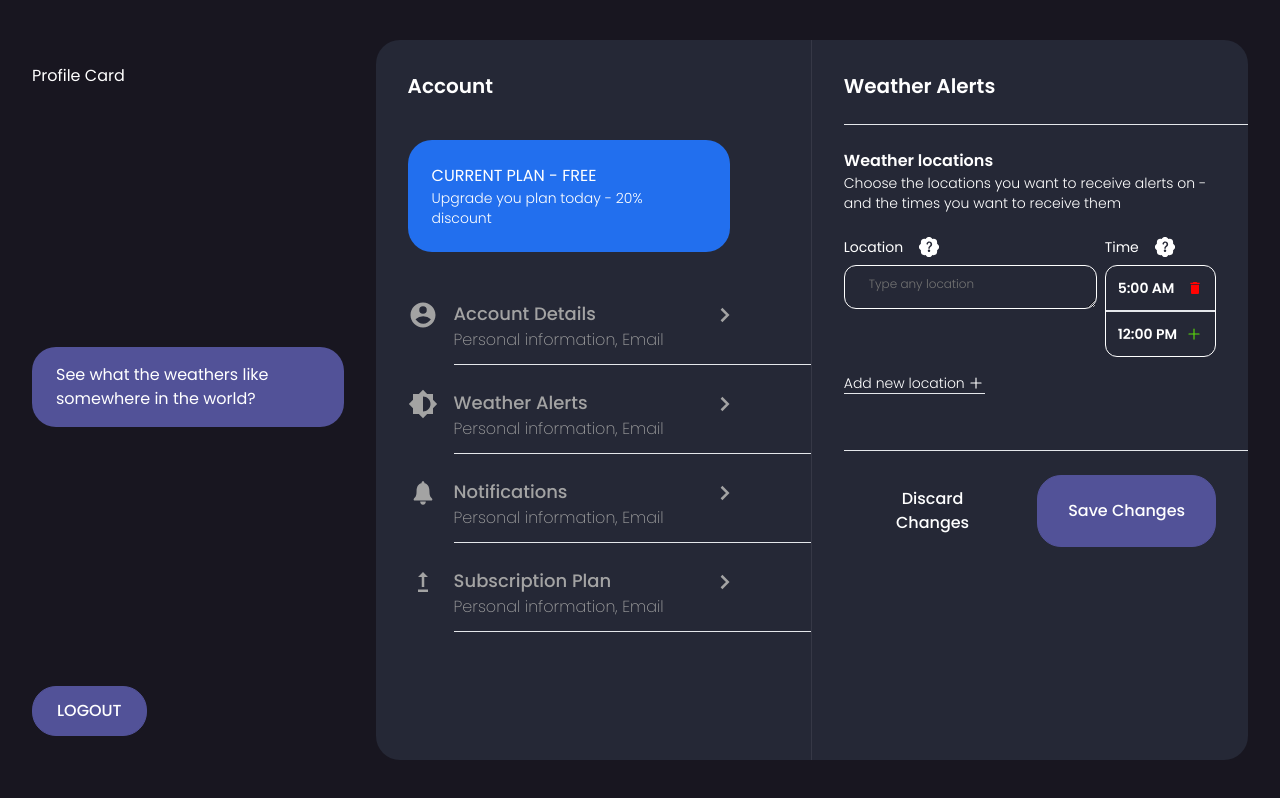
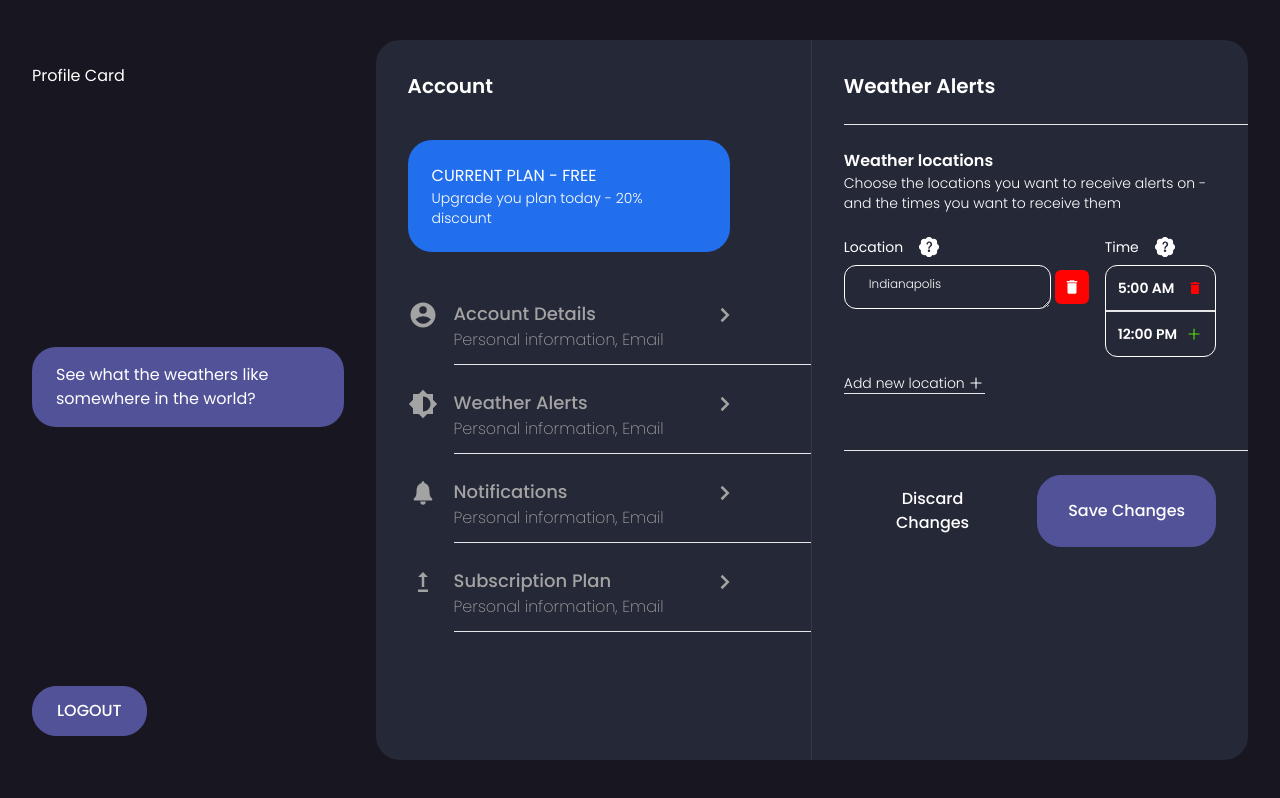
Before and after one commit to codedcontent/weather-buddy, a Next.js app: page /account/weather-alerts in a window 1280 px wide. Built offline with nearby package versions, Linux system fonts and the light colour scheme; no server answers; sample sign-in values are in the browser's storage.

Commit message:
User can now add and delete weather alerts from the UI

```diff
--- a/src/app/account/layout.tsx
+++ b/src/app/account/layout.tsx
@@ -8,6 +8,7 @@ import UpgradePlanCard from "@/components/UpgradePlanCard";
 import AccountOptions from "@/components/accountOptions/AccountOptions";
 import { useRouter } from "next/navigation";
 import Loader from "@/components/Loader";
+import { WeatherAlertsProvider } from "@/context/WeatherAlertsProvider";
 
 type AccountLayoutProps = {
   children: React.ReactNode;
@@ -29,7 +30,7 @@ const AccountLayout: React.FC<AccountLayoutProps> = ({ children }) => {
     return <Loader variant="page" />;
 
   return (
-    <main className="w-screen h-screen bg-wb-bgColor text-white flex items-center">
+    <main className="w-screen h-screen bg-wb-bgColor text-white flex items-center overflow-hidden">
       {/* Quick info and actions view */}
       <div className="w-[30%] h-full px-8 py-16 flex flex-col justify-between items-start">
         <h1>Profile Card</h1>
@@ -50,6 +51,7 @@ const AccountLayout: React.FC<AccountLayoutProps> = ({ children }) => {
         </div>
       </div>
 
+      {/* Fixed Account Layout Section */}
       <section className="w-[70%] h-[90%] bg-wb-boardColor rounded-3xl mr-8">
         {/* Fixed Account Layout UI */}
         <div className="flex w-full h-full">
@@ -67,7 +69,11 @@ const AccountLayout: React.FC<AccountLayoutProps> = ({ children }) => {
             </div>
           </div>
 
-          <div className="w-1/2 py-8 relative">{children}</div>
+          <WeatherAlertsProvider>
+            <div className="w-1/2 py-8 relative h-full overflow-y-scroll">
+              {children}
+            </div>
+          </WeatherAlertsProvider>
         </div>
       </section>
     </main>
--- a/src/app/account/weather-alerts/page.tsx
+++ b/src/app/account/weather-alerts/page.tsx
@@ -1,16 +1,16 @@
 "use client";
 
+import React from "react";
 import CustomButton from "@/components/CustomButton";
 import WeatherAlerts from "@/components/weatherAlerts/WeatherAlerts";
-import React from "react";
 
 const WeatherAlertsPage = () => {
   return (
-    <div className="w-full">
+    <div className="w-full h-full">
       {/* Page title */}
       <p className="text-xl font-semibold capitalize px-8">Weather Alerts</p>
 
-      {/* <-- --> */}
+      {/* <-- Border --> */}
       <div className="pl-8 my-6">
         <hr className="border-silver" />
       </div>
--- a/src/components/weatherAlerts/WeatherAlerts.tsx
+++ b/src/components/weatherAlerts/WeatherAlerts.tsx
@@ -1,23 +1,30 @@
-import React from "react";
+import React, { useContext } from "react";
 import { IoAddOutline } from "react-icons/io5";
 import NewWeatherAlert from "./newWeatherAlert/NewWeatherAlert";
+import { WeatherAlertsContext } from "@/context/WeatherAlertsProvider";
 
 const WeatherAlerts = () => {
-  const weatherAlerts = [
-    {
-      id: 1,
-      location: "Indianapolis",
-      times: ["4pm", "5pm"],
-    },
-  ];
+  const { state, dispatch } = useContext(WeatherAlertsContext);
+
+  const addNewWeatherLocation = () => {
+    dispatch({
+      type: "ADD_NEW_LOCATION",
+      payload: {
+        id: state.length + 1,
+      },
+    });
+  };
 
   return (
     <div className="space-y-4">
-      {weatherAlerts.map((weatherAlert) => (
+      {state.map((weatherAlert) => (
         <NewWeatherAlert key={weatherAlert.id} {...weatherAlert} />
       ))}
 
-      <button className="flex gap-0.5 items-center border-b w-max cursor-pointer">
+      <button
+        className="flex gap-0.5 items-center border-b w-max cursor-pointer"
+        onClick={addNewWeatherLocation}
+      >
         <p className="text-sm font-light">Add new location</p>
 
         <IoAddOutline className="text-lg" />
--- a/src/components/weatherAlerts/newWeatherAlert/NewWeatherAlert.tsx
+++ b/src/components/weatherAlerts/newWeatherAlert/NewWeatherAlert.tsx
@@ -3,16 +3,16 @@ import WeatherAlertLocation from "./WeatherAlertLocation";
 import WeatherAlertTimes from "./WeatherAlertTimes";
 
 type WeatherAlertProps = {
-  id: string | number;
+  id: number;
   location: string;
   times: string[];
 };
 
 const NewWeatherAlert = ({ location, times, id }: WeatherAlertProps) => {
   return (
-    <div className="flex gap-2">
-      <WeatherAlertLocation location={location} />
-      <WeatherAlertTimes times={times} />
+    <div className="flex gap-4">
+      <WeatherAlertLocation location={location} id={id} />
+      <WeatherAlertTimes times={times} id={id} />
     </div>
   );
 };
--- a/src/components/weatherAlerts/newWeatherAlert/WeatherAlertLocation.tsx
+++ b/src/components/weatherAlerts/newWeatherAlert/WeatherAlertLocation.tsx
@@ -1,13 +1,40 @@
 "use client";
 
-import React from "react";
+import { WeatherAlertsContext } from "@/context/WeatherAlertsProvider";
+import React, { useContext, useEffect, useState } from "react";
 import { BsFillPatchQuestionFill } from "react-icons/bs";
+import { MdDelete } from "react-icons/md";
 
 type WeatherAlertLocationProps = {
+  id: number;
   location: string;
 };
 
-const WeatherAlertLocation = ({ location }: WeatherAlertLocationProps) => {
+const WeatherAlertLocation = ({ location, id }: WeatherAlertLocationProps) => {
+  const { dispatch } = useContext(WeatherAlertsContext);
+
+  const [weatherAlertLocation, setWeatherAlertLocation] = useState(
+    location ?? ""
+  );
+
+  const deleteWeatherAlert = () => {
+    dispatch({
+      type: "DELETE_LOCATION",
+      payload: { id },
+    });
+  };
+
+  const handleOnChange = (event: React.ChangeEvent<HTMLTextAreaElement>) => {
+    const value = event.target.value;
+
+    setWeatherAlertLocation(value);
+  };
+
+  // Listen for changes on the weather alert location
+  useEffect(() => {
+    console.log(weatherAlertLocation);
+  }, [weatherAlertLocation]);
+
   return (
     <div className="mb-4 w-full flex-1">
       <div className="flex gap-4 items-start">
@@ -18,10 +45,23 @@ const WeatherAlertLocation = ({ location }: WeatherAlertLocationProps) => {
         <BsFillPatchQuestionFill className="text-xl" />
       </div>
 
-      <textarea
-        className="border border-white bg-transparent rounded-xl pt-2.5 px-6 w-full font-light placeholder:text-neutral-500 text-xs"
-        placeholder="Type any location"
-      ></textarea>
+      <div className="w-full flex flex-row justify-center items-center gap-1">
+        <textarea
+          className="border border-white bg-transparent rounded-xl pt-2.5 px-6 w-full font-light placeholder:text-neutral-500 text-xs flex-1"
+          placeholder="Type any location"
+          value={weatherAlertLocation}
+          onChange={handleOnChange}
+        ></textarea>
+
+        {/* Delete button */}
+        <button className="h-full cursor-pointer bg-wb-danger-red py-2 px-2 flex gap-4 justify-center items-center rounded-md">
+          {/* <p className="uppercase text-sm">Delete Location</p> */}
+          <MdDelete
+            className="text-white text-lg"
+            onClick={deleteWeatherAlert}
+          />
+        </button>
+      </div>
     </div>
   );
 };
--- a/src/components/weatherAlerts/newWeatherAlert/WeatherAlertTimes.tsx
+++ b/src/components/weatherAlerts/newWeatherAlert/WeatherAlertTimes.tsx
@@ -6,6 +6,7 @@ import { MdDelete } from "react-icons/md";
 import { IoAddOutline } from "react-icons/io5";
 
 type WeatherAlertTimesProps = {
+  id: string | number;
   times: string[];
 };
 
--- /dev/null
+++ b/src/context/WeatherAlertsProvider.tsx
@@ -0,0 +1,156 @@
+"use client";
+
+import { WeatherAlertTimes, WeatherAlertsProps } from "@/types/types";
+import React, { createContext, useReducer } from "react";
+
+// The ts-type of our state in the reducer
+type StateType = {
+  id: number;
+  location: string;
+  times: string[];
+}[];
+
+// The action types for the reducer
+type DeleteLocationActionType = {
+  type: "DELETE_LOCATION";
+  payload: {
+    id: number;
+  };
+};
+
+type AddLocationActionType = {
+  type: "ADD_NEW_LOCATION";
+  payload: {
+    id: number;
+  };
+};
+
+type AddTimeActionType = {
+  type: "ADD_NEW_TIME";
+  payload: {
+    id: number;
+    time: string;
+  };
+};
+
+type DeleteTimeActionType = {
+  type: "DELETE_TIME";
+  payload: {
+    id: number;
+    time: string;
+  };
+};
+
+type ActionType =
+  | AddLocationActionType
+  | AddTimeActionType
+  | DeleteLocationActionType
+  | DeleteTimeActionType;
+
+const INITIAL_STATE = [
+  {
+    id: 1,
+    location: "Indianapolis",
+    times: ["5:00AM", "4:00PM"],
+  },
+];
+
+const reducer = (state: StateType, action: ActionType) => {
+  switch (action.type) {
+    case "ADD_NEW_LOCATION":
+      return [
+        ...state,
+        {
+          id: state.length + 1,
+          location: "",
+          times: [""],
+        },
+      ];
+
+    case "DELETE_LOCATION":
+      // Remove the payload location from the list of alerts
+      const filteredAlerts = state.filter(
+        (alert) => alert.id !== action.payload.id
+      );
+
+      return filteredAlerts;
+
+    case "ADD_NEW_TIME":
+      // Find the alert that is being updated
+      const weatherAlertBeingUpdated = state[action.payload.id];
+
+      // Update the new time in the alert
+      weatherAlertBeingUpdated?.times.push(action.payload.time);
+
+      // THE NEW STATE MUST BE IN THE ORDER IT WAS CREATED IN
+      // Find the index of the updated alert
+      const updatedAlertIndex = state.findIndex(
+        (data) => data.id === action.payload.id
+      );
+
+      // Get the alerts before the updatedAlert
+      const alertsBefore = state.slice(0, updatedAlertIndex);
+
+      // Get the alerts after the updatedAlert
+      const alertsAfter = state.slice(updatedAlertIndex + 1);
+
+      // Update the state
+      return [...alertsBefore, weatherAlertBeingUpdated, ...alertsAfter];
+
+    case "DELETE_TIME":
+      // Find the alert that is being updated
+      const weatherAlertBeingUpdated_TIME = state[action.payload.id];
+
+      // Find the index of the time to be removed
+      const timeIndex = weatherAlertBeingUpdated_TIME.times.findIndex(
+        (time) => time === action.payload.time
+      );
+
+      // Remove the payload time from the alert times
+      weatherAlertBeingUpdated_TIME.times.splice(timeIndex);
+
+      // THE NEW STATE MUST BE IN THE ORDER IT WAS CREATED IN
+      // Find the index of the updated alert
+      const updatedAlertIndex_TIME = action.payload.id;
+
+      // Get the alerts before the updatedAlert
+      const alertsBefore_TIME = state.slice(0, updatedAlertIndex_TIME);
+
+      // Get the alerts after the updatedAlert
+      const alertsAfter_TIME = state.slice(updatedAlertIndex_TIME + 1);
+
+      // Update the state
+      return [
+        ...alertsBefore_TIME,
+        weatherAlertBeingUpdated_TIME,
+        ...alertsAfter_TIME,
+      ];
+
+    default:
+      return state;
+  }
+};
+
+type WeatherAlertsProviderProps = {
+  children: React.ReactNode;
+};
+
+export const WeatherAlertsContext = createContext<{
+  state: StateType;
+  dispatch: React.Dispatch<ActionType>;
+}>({
+  state: INITIAL_STATE,
+  dispatch: () => {},
+});
+
+export const WeatherAlertsProvider: React.FC<WeatherAlertsProviderProps> = ({
+  children,
+}) => {
+  const [state, dispatch] = useReducer(reducer, INITIAL_STATE);
+
+  return (
+    <WeatherAlertsContext.Provider value={{ state, dispatch }}>
+      {children}
+    </WeatherAlertsContext.Provider>
+  );
+};
```
Also changed, not shown: src/types/types.ts (+10 -0 lines).
